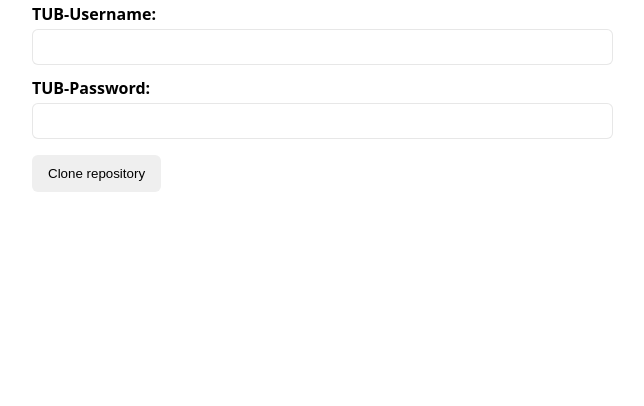
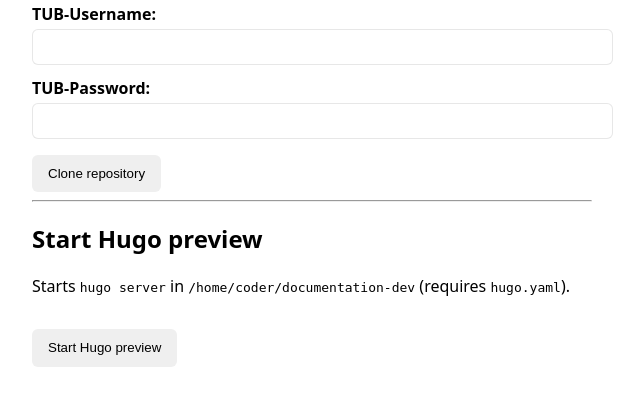
Before and after one commit to riserobotics/rise-docker-docs-container, a Flask app: page / in a window 1280 px wide. Shown: the part 211-617 px from the top of the page, without its empty margins (0-644 px from the left). Run offline with Flask 3, Linux system fonts and the light colour scheme.

Commit message:
Fixed the hugo server problem

```diff
--- a/src/clone-repo/app.py
+++ b/src/clone-repo/app.py
@@ -1,11 +1,18 @@
 import os
+import socket
 import subprocess
+import time
+import shutil
+from collections import deque
 from urllib.parse import urlparse, urlunparse, quote
 from flask import Flask, render_template, request, jsonify
 
 app = Flask(__name__, template_folder="templates")
 
 TARGET_DIR = "/home/coder/documentation-dev"
+HUGO_PORT = 1313
+HUGO_LOG = "/home/coder/hugo-server.log"
+BASE_URL = "http://preview.localhost/"
 
 def build_auth_url(repo_url: str, username: str, password: str) -> str:
     parsed = urlparse(repo_url)
@@ -23,6 +30,37 @@
     if os.path.isdir(target_dir) and not os.listdir(target_dir):
         return
     raise RuntimeError(f"Target directory '{target_dir}' is not empty")
+
+def is_port_open(host: str, port: int) -> bool:
+    with socket.socket(socket.AF_INET, socket.SOCK_STREAM) as s:
+        s.settimeout(0.5)
+        try:
+            s.connect((host, port))
+            return True
+        except Exception:
+            return False
+
+def tail_file(path: str, n: int = 200) -> str:
+    if not os.path.isfile(path):
+        return ""
+    dq = deque(maxlen=n)
+    with open(path, "r", errors="replace") as f:
+        for line in f:
+            dq.append(line.rstrip("\n"))
+    return "\n".join(dq)
+
+def prepare_hugo_modules():
+    """Clean and resolve Hugo modules before server start."""
+    # Clear Hugo module/cache to avoid stale artifacts from older Hugo
+    cache_dir = os.path.expanduser("~/.cache/hugo_cache")
+    try:
+        if os.path.isdir(cache_dir):
+            shutil.rmtree(cache_dir, ignore_errors=True)
+    except Exception:
+        pass
+    # Resolve modules
+    subprocess.run(["hugo", "mod", "tidy"], cwd=TARGET_DIR, check=False, capture_output=True, text=True, timeout=120)
+    subprocess.run(["hugo", "mod", "graph"], cwd=TARGET_DIR, check=False, capture_output=True, text=True, timeout=120)
 
 @app.get("/")
 def index():
@@ -42,10 +80,83 @@
     try:
         ensure_clean_target(TARGET_DIR)
         auth_url = build_auth_url(repo_url, username, password)
-        cmd = ["git", "clone", "--depth", "1", auth_url, TARGET_DIR]
-        proc = subprocess.run(cmd, capture_output=True, text=True, timeout=300)
+        proc = subprocess.run(["git", "clone", "--depth", "1", auth_url, TARGET_DIR],
+                              capture_output=True, text=True, timeout=300)
         if proc.returncode != 0:
             return jsonify({"ok": False, "error": "git clone failed", "stderr": proc.stderr}), 400
         return jsonify({"ok": True, "message": "Repository cloned successfully"})
     except Exception as e:
         return jsonify({"ok": False, "error": str(e)}), 400
+
+@app.get("/status")
+def status():
+    info = {
+        "target_exists": os.path.isdir(TARGET_DIR),
+        "marker_exists": os.path.isfile(os.path.join(TARGET_DIR, "hugo.yaml")),
+        "port_1313_open": is_port_open("127.0.0.1", HUGO_PORT),
+        "hugo_path": shutil.which("hugo"),
+        "hugo_version": None,
+        "target_listing": None,
+        "log_path": HUGO_LOG,
+        "log_tail": tail_file(HUGO_LOG, 50)
+    }
+    try:
+        out = subprocess.run(["hugo", "version"], capture_output=True, text=True, timeout=10)
+        info["hugo_version"] = out.stdout.strip() or out.stderr.strip()
+    except Exception as e:
+        info["hugo_version"] = f"error: {e}"
+    try:
+        if os.path.isdir(TARGET_DIR):
+            info["target_listing"] = "\n".join(sorted(os.listdir(TARGET_DIR))[:200])
+    except Exception as e:
+        info["target_listing"] = f"error: {e}"
+    return jsonify({"ok": True, "status": info})
+
+@app.get("/logs")
+def logs():
+    tail = request.args.get("tail", "200")
+    try:
+        n = max(1, min(5000, int(tail)))
+    except Exception:
+        n = 200
+    content = tail_file(HUGO_LOG, n)
+    if not content:
+        return jsonify({"ok": False, "error": "Log file not found or empty", "path": HUGO_LOG}), 404
+    return jsonify({"ok": True, "path": HUGO_LOG, "lines": n, "log": content})
+
+@app.post("/start-preview")
+def start_preview():
+    debug = {
+        "target_dir": TARGET_DIR,
+        "marker": os.path.join(TARGET_DIR, "hugo.yaml"),
+    }
+    try:
+        if not os.path.isfile(debug["marker"]):
+            return jsonify({"ok": False, "error": "No cloned repository detected", "debug": debug}), 400
+
+        # If something is already listening on 1313, assume preview running
+        if is_port_open("127.0.0.1", HUGO_PORT):
+            return jsonify({"ok": True, "message": "Hugo preview already running"})
+
+        # Prepare modules (cleans cache + resolves)
+        prepare_hugo_modules()
+
+        # Start Hugo
+        os.makedirs(os.path.dirname(HUGO_LOG), exist_ok=True)
+        with open(HUGO_LOG, "a") as logf:
+            proc = subprocess.Popen(
+                ["hugo", "server", "-D", "--bind", "0.0.0.0", "--port", str(HUGO_PORT), "--baseURL", BASE_URL],
+                cwd=TARGET_DIR,
+                stdout=logf,
+                stderr=logf,
+                preexec_fn=os.setsid
+            )
+
+        # Wait up to ~10s for the port to open
+        for _ in range(20):
+            time.sleep(0.5)
+            if is_port_open("127.0.0.1", HUGO_PORT):
+                return jsonify({"ok": True, "message": "Hugo preview started"})
+        return jsonify({"ok": False, "error": "Failed to start Hugo preview", "log_tail": tail_file(HUGO_LOG, 200)}), 500
+    except Exception as e:
+        return jsonify({"ok": False, "error": str(e), "log_tail": tail_file(HUGO_LOG, 200)}), 500
--- a/src/clone-repo/templates/index.html
+++ b/src/clone-repo/templates/index.html
@@ -30,13 +30,30 @@
 
     <button id="cloneBtn">Clone repository</button>
 
+    <hr />
+
+    <h2>Start Hugo preview</h2>
+    <p>Starts <code>hugo server</code> in <code>/home/coder/documentation-dev</code> (requires <code>hugo.yaml</code>).</p>
+    <button id="previewBtn">Start Hugo preview</button>
+
     <div id="msg"></div>
   </div>
 
   <script>
-    const btn = document.getElementById('cloneBtn');
     const msg = document.getElementById('msg');
-    btn.addEventListener('click', async () => {
+
+    async function safeJsonFetch(url, options) {
+      const res = await fetch(url, options);
+      const text = await res.text(); // erst Text lesen
+      try {
+        return { ok: res.ok, status: res.status, data: JSON.parse(text) };
+      } catch {
+        // Fallback, wenn Server keine JSON-Antwort liefert
+        return { ok: res.ok, status: res.status, data: { ok: false, error: text || res.statusText } };
+      }
+    }
+
+    document.getElementById('cloneBtn').addEventListener('click', async () => {
       msg.textContent = 'Cloning… please wait.'; msg.className = '';
       const payload = {
         repo_url: document.getElementById('repo').value.trim(),
@@ -44,15 +61,36 @@
         password: document.getElementById('pass').value
       };
       try {
-        const res = await fetch('/clone', {
+        const res = await safeJsonFetch('/clone', {
           method: 'POST',
           headers: {'Content-Type': 'application/json'},
           body: JSON.stringify(payload)
         });
-        const data = await res.json();
+        const data = res.data;
         if (data.ok) { msg.textContent = data.message || 'Done.'; msg.className = 'ok'; }
         else { msg.textContent = (data.error || 'Clone failed') + (data.stderr ? "\n" + data.stderr : ""); msg.className = 'err'; }
-      } catch (e) { msg.textContent = 'Network error: ' + (e && e.message ? e.message : e); msg.className = 'err'; }
+      } catch (e) {
+        msg.textContent = 'Network error: ' + (e && e.message ? e.message : e);
+        msg.className = 'err';
+      }
+    });
+
+    document.getElementById('previewBtn').addEventListener('click', async () => {
+      msg.textContent = 'Starting Hugo preview…'; msg.className = '';
+      try {
+        const res = await safeJsonFetch('/start-preview', { method: 'POST' });
+        const data = res.data;
+        if (data.ok) {
+          msg.textContent = data.message || 'Preview started. Open http://preview.localhost';
+          msg.className = 'ok';
+        } else {
+          msg.textContent = data.error || 'Failed to start preview';
+          msg.className = 'err';
+        }
+      } catch (e) {
+        msg.textContent = 'Network error: ' + (e && e.message ? e.message : e);
+        msg.className = 'err';
+      }
     });
   </script>
 </body>
```
Also changed, not shown: 2 other files.
